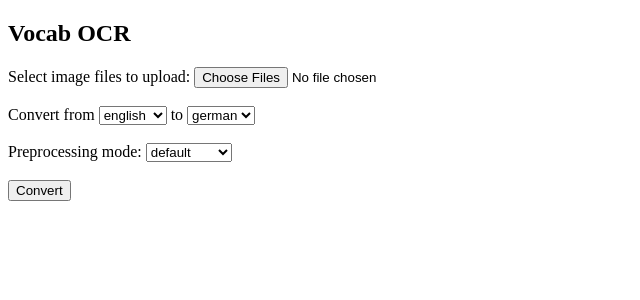
After one commit to Thomi7/vocab-ocr, a PHP site: page /index.html in a window 1280 px wide. The commit adds this page. Shown: the top 300 px of the page, without its empty margins (0-640 px from the left). Run offline with PHP 8.4, Linux system fonts and the light colour scheme.

Commit message:
file upload via html form

```diff
--- /dev/null
+++ b/index.html
@@ -0,0 +1,36 @@
+<!DOCTYPE html>
+<html>
+    <body>
+        <form action="index.php" method="POST" enctype="multipart/form-data">
+            <h2>Vocab OCR</h2>
+
+            <label>
+                Select image files to upload:
+                <input type="file" name="files[]" accept="image/*" multiple><br><br>
+            </label>
+
+            <label>
+                Convert from
+                <select name="from-lang">
+                    <option value="en">english</option>
+                    <option value="fr">french</option>
+                    <option value="es">spanish</option>
+                </select>
+                to
+                <select name="to-lang">
+                    <option value="de">german</option>
+                </select>
+            </label><br><br>
+
+            <label>
+                Preprocessing mode:
+                <select name="mode">
+                    <option value="default">default</option>
+                    <option value="greenwich">Greenwich</option>
+                </select>
+            </label><br><br>
+
+            <input type="submit" value="Convert">
+        </form>
+    </body>
+</html>
```
Also changed, not shown: index.php (+41 -11 lines), 3 other files.
